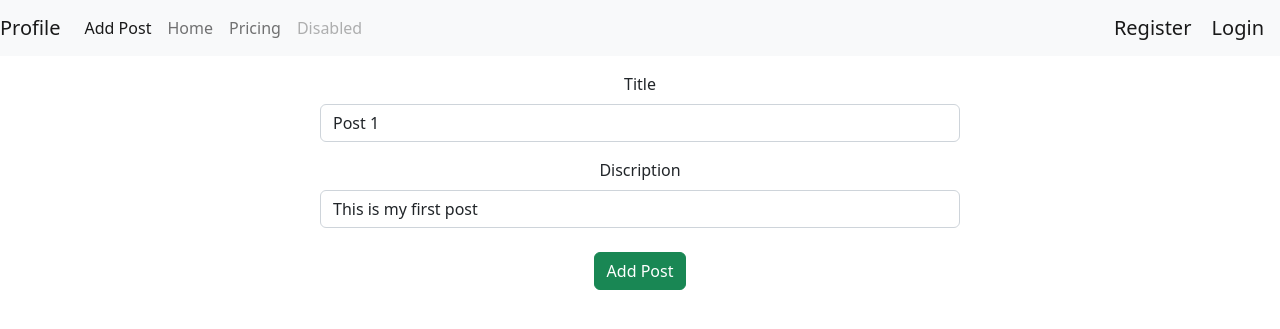
After one commit to ManthanCitrusbug/flask_learning, a Flask app: page /1/update in a window 1280 px wide. The commit adds this page. Shown: the top 329 px of the page. Run offline with Flask 2, Linux system fonts and the light colour scheme; data comes from the database, SQL or seed files in the repository; both versions use the stored data as it was after the commit.

Commit message:
Learned about user authentication

```diff
--- /dev/null
+++ b/flask_tutorial/forms.py
@@ -0,0 +1,40 @@
+import imp
+from flask_wtf import FlaskForm
+from wtforms import StringField, validators, PasswordField, SubmitField, ValidationError
+from flask_tutorial.models import User
+from flask_tutorial import bcrypt
+
+
+class RegistraionForm(FlaskForm):
+    username = StringField("Username", validators=[validators.DataRequired(), validators.Length(min=2, max=15)])
+    email = StringField("Email", validators=[validators.DataRequired(), validators.Email()])
+    password = PasswordField("Password", validators=[validators.DataRequired(), validators.Length(min=2, max=10)])
+    confirm_password = PasswordField("Confirm Password", validators=[validators.DataRequired(), validators.EqualTo("password")])
+    submit = SubmitField("Sing Up")
+
+    def validate_username(self, username):
+        user = User.query.filter_by(username=username.data).first()
+        if user:
+            raise ValidationError("This username is already exist. Please try another.")
+
+    def validate_email(self, email):
+        user = User.query.filter_by(username=email.data).first()
+        if user:
+            raise ValidationError("This email is already exist. Please try another.")
+
+
+class LoginForm(FlaskForm):
+    email = StringField("Email", validators=[validators.DataRequired(), validators.Email()])
+    password = PasswordField("Password", validators=[validators.DataRequired(), validators.Length(min=2, max=10)])
+    submit = SubmitField("Sing In")
+
+    def validate_email(self, email):
+        user = User.query.filter_by(email=email.data).first()
+        if not user:
+            raise ValidationError("Check your email id or password.")
+
+
+class AddPost(FlaskForm):
+    title = StringField("Title", validators=[validators.Length(min=2, max=70)])
+    discription = StringField("Discription", validators=[validators.DataRequired()])
+    submit = SubmitField("Add Post")
--- /dev/null
+++ b/flask_tutorial/routes.py
@@ -0,0 +1,86 @@
+from urllib import request
+from flask import flash, render_template, redirect, url_for
+from flask_tutorial import db, app, bcrypt
+from flask_tutorial.forms import LoginForm, RegistraionForm, AddPost
+from flask_tutorial.models import BlogPost, User
+from flask_login import login_user, current_user, login_required, logout_user
+# db.drop_all()
+db.create_all()
+
+@app.route("/register", methods=['GET', 'POST'])
+def register():
+    form = RegistraionForm()
+    if form.validate_on_submit():
+        hashed_password = bcrypt.generate_password_hash(form.password.data).decode("utf-8")
+        user = User(username=form.username.data, email=form.email.data, password=hashed_password)
+        db.session.add(user)
+        db.session.commit()
+        flash(f"Registered successfully {form.username.data}", "success")
+        return redirect(url_for("login"))
+    return render_template('register.html', form=form)
+
+
+@app.route("/", methods=['GET', 'POST'])
+# @login_required
+def home():
+    if not current_user.is_authenticated:
+        return redirect(url_for("register"))
+    else :
+    # qry_user = User.query.all()
+        qry_post = BlogPost.query.filter_by(user_id=current_user.id)
+        return render_template('home.html', posts=qry_post)
+    # return render_template('home.html', users=qry_user)
+
+
+@app.route("/login", methods=['GET', 'POST'])
+def login():
+    form = LoginForm()
+    if form.validate_on_submit():
+        user = User.query.filter_by(email=form.email.data).first()
+        if user and bcrypt.check_password_hash(user.password, form.password.data):
+            login_user(user)
+            return redirect(url_for("home"))
+        flash("Login successfully", "success")
+    return render_template("login.html", form=form)
+
+
+@app.route("/logout")
+def logout():
+    logout_user()
+    return redirect(url_for("login"))
+
+@app.route("/add_post", methods=['GET', 'POST'])
+def add_post():
+    form = AddPost()
+    if form.validate_on_submit():
+        post = BlogPost(title=form.title.data, discription=form.discription.data, user_id=current_user.id)
+        db.session.add(post)
+        db.session.commit()
+        return redirect(url_for("home"))
+    return render_template("add_post.html", form=form)
+
+
+@app.route("/<int:post_id>/delete", methods=['GET', 'POST'])
+def delete_post(post_id):
+    post = BlogPost.query.filter_by(id=int(post_id)).first()
+    db.session.delete(post)
+    db.session.commit()
+    return redirect(url_for('home'))
+
+
+@app.route("/<int:post_id>/update", methods=['GET', 'POST'])
+def update_post(post_id):
+    # post = BlogPost.query.get_or_404(post_id)
+    post = BlogPost.query.filter_by(id=int(post_id)).first()
+    form = AddPost()
+    if form.validate_on_submit():
+        post.title = form.title.data
+        post.discription = form.discription.data
+        post.user_id = current_user.id
+        db.session.commit()
+        return redirect(url_for("home"))
+    else:
+        form.title.data = post.title
+        form.discription.data = post.discription
+        current_user.id = post.user_id
+        return render_template("update_post.html", form=form, post=post)
--- /dev/null
+++ b/flask_tutorial/templates/base.html
@@ -0,0 +1,48 @@
+<!DOCTYPE html>
+<html lang="en">
+<head>
+    <meta charset="UTF-8">
+    <meta http-equiv="X-UA-Compatible" content="IE=edge">
+    <meta name="viewport" content="width=device-width, initial-scale=1.0">
+    <!-- CSS only -->
+    <link href="https://cdn.jsdelivr.net/npm/bootstrap@5.2.1/dist/css/bootstrap.min.css" rel="stylesheet" integrity="sha384-iYQeCzEYFbKjA/T2uDLTpkwGzCiq6soy8tYaI1GyVh/UjpbCx/TYkiZhlZB6+fzT" crossorigin="anonymous">
+    {% block title %}
+    {% endblock title %}
+</head>
+<body>
+    {% block navbar %}
+    <nav class="navbar navbar-expand-lg navbar-light bg-light justify-content-between">
+        {% block navbar_options %}
+        <a class="navbar-brand" href="#">Profile</a>
+        <div class="collapse navbar-collapse" id="navbarNavAltMarkup">
+          <div class="navbar-nav">
+            <a class="nav-item nav-link active" href="{{ url_for('add_post') }}">Add Post</a>
+            <a class="nav-item nav-link" href="{{ url_for('home') }}">Home</a>
+            <a class="nav-item nav-link" href="#">Pricing</a>
+            <a class="nav-item nav-link disabled" href="#">Disabled</a>
+          </div>
+        </div>
+        {% endblock navbar_options %}
+        <div>
+            {% if current_user.is_authenticated %}
+                <a class="navbar-brand" href="{{ url_for("logout") }}">Log out</a>
+            {% else %}
+                {% block register %}
+                <a class="navbar-brand" href="{{ url_for("register") }}">Register</a>
+                {% endblock register %}
+                {% block login %}
+                <a class="navbar-brand" href="{{ url_for("login") }}">Login</a>
+                {% endblock login %}
+            {% endif %}
+        </div>
+      </nav>
+    {% endblock navbar %}
+
+
+    {% block contant %}
+
+    {% endblock contant %}
+    <!-- JavaScript Bundle with Popper -->
+    <script src="https://cdn.jsdelivr.net/npm/bootstrap@5.2.1/dist/js/bootstrap.bundle.min.js" integrity="sha384-u1OknCvxWvY5kfmNBILK2hRnQC3Pr17a+RTT6rIHI7NnikvbZlHgTPOOmMi466C8" crossorigin="anonymous"></script>
+</body>
+</html>
--- /dev/null
+++ b/flask_tutorial/templates/update_post.html
@@ -0,0 +1,37 @@
+{% extends "base.html" %}
+
+{% block contant %}
+<form method="POST" action="{{ url_for('update_post', post_id=post.id) }}" novalidate>
+    {{form.hidden_tag()}}
+    <div class="text-center mt-3">
+        {{ form.title.label(class="form-control-label w-50") }}
+        {% if form.title.errors %}
+            {{ form.title(class="form-control mt-2 m-auto is-invalid w-50") }}
+            <div class="invalid-feedback">
+                {% for error in form.title.errors %}
+                    <span>{{error}}</span>
+                {% endfor %}
+            </div>
+        {% else %}
+            {{ form.title(class="form-control mt-2 m-auto w-50") }}
+        {% endif %}
+    </div>
+    <div class="text-center mt-3">
+        {{ form.discription.label(class="form-control-label w-50") }}
+        {% if form.discription.errors %}
+            {{ form.discription(class="form-control mt-2 m-auto is-invalid w-50") }}
+            <div class="invalid-feedback">
+                {% for error in form.discription.errors %}
+                    <span>{{error}}</span>
+                {% endfor %}
+            </div>
+        {% else %}
+            {{ form.discription(class="form-control mt-2 m-auto w-50") }}
+        {% endif %}
+    </div>
+    <div class="text-center mt-3">
+        {{ form.submit(class="btn btn-success mt-2") }}
+    </div>
+</form>
+
+{% endblock contant %}
--- /dev/null
+++ b/run.py
@@ -0,0 +1,4 @@
+from flask_tutorial import app
+
+if __name__ == "__main__":
+    app.run(debug =True)
```
Also changed, not shown: flask.tutorial.py (deleted, +0 -23 lines), flask_tutorial/__init__.py (added, +14 -0 lines), flask_tutorial/models.py (added, +28 -0 lines), flask_tutorial/templates/add_post.html (added, +37 -0 lines), flask_tutorial/templates/home.html (added, +33 -0 lines), flask_tutorial/templates/login.html (added, +50 -0 lines), flask_tutorial/templates/register.html (renamed from templates/register.html, +10 -1 lines), forms.py (deleted, +0 -16 lines), templates/base.html (deleted, +0 -18 lines), templates/home.html (deleted, +0 -23 lines), flask_tutorial/flask_practice.db (added), flask_tutorial/static/images/default.jpg.jpg (added), templates/login.html (deleted), 1 other file.
